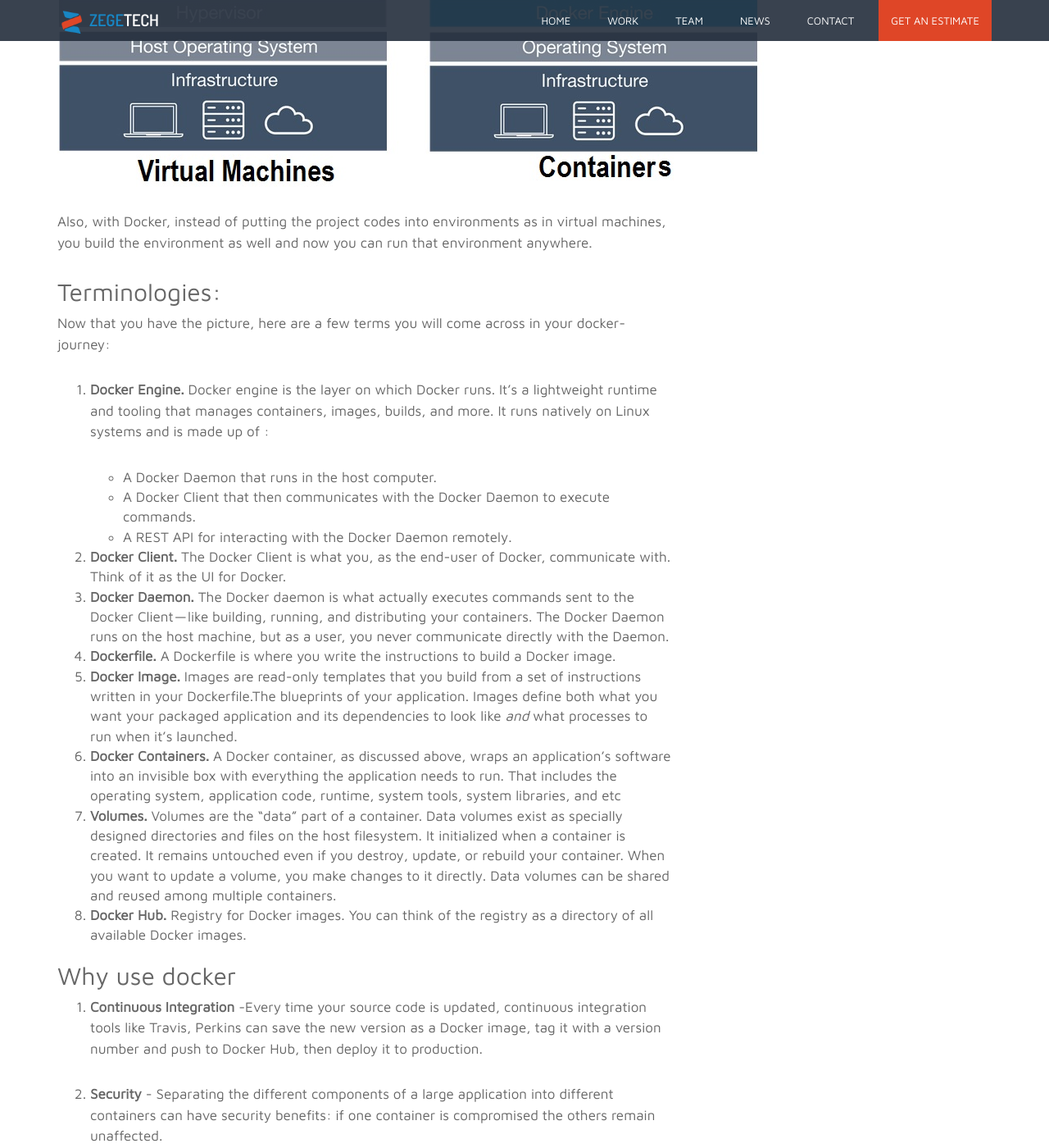
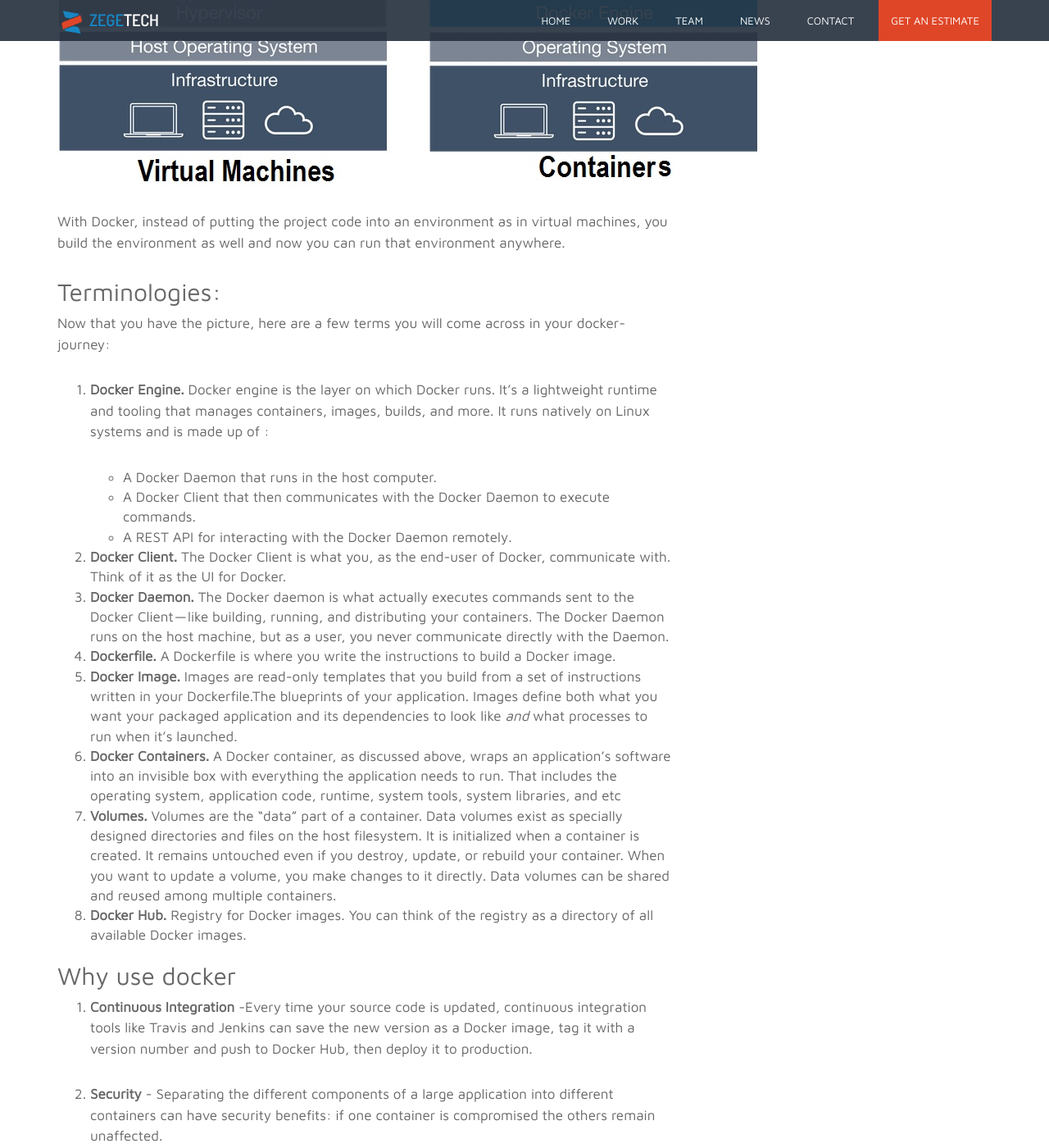
Before and after one commit to zegetech/zegetech.github.io, a Jekyll site: the page built from _posts/2018-10-29-what-and-why-docker.md, in a window 1280 px wide and 1400 px high, scrolled down 3270 px. Shown: the whole window at 82% size. Built offline with Jekyll 4.4.1, drawn with Linux system fonts in a browser that asks for light colours; some of the changed text lies outside the part shown.

Commit message:
[Fix] Spelling and grammatical errors

```diff
--- a/_posts/2018-10-29-what-and-why-docker.md
+++ b/_posts/2018-10-29-what-and-why-docker.md
@@ -37,7 +37,7 @@
 
 Provisioning scripts are scripts containing information that tells your environment what tools to download, setup and how to configure them.
 
-Dump your code into your machine. If it works, you know it's going to work the same way in any of similar environments i.e staging or production.
+Dump your code into your machine. If it works, you know it's going to work the same way in any similar environment i.e staging or production.
 
 
 **The hustle!!!**
@@ -77,7 +77,7 @@
 ![virtual-machine-vs-containers](/assets/images/blog/docker/Container-vs-VMs.jpg)
 {:class="img-responsive center"}
 
-Also, with Docker, instead of putting the project codes into environments as in virtual machines, you build the environment as well and now you can run that environment anywhere.
+With Docker, instead of putting the project code into an  environment as in virtual machines, you build the environment as well and now you can run that environment anywhere.
 
 ## Terminologies:
 
@@ -101,13 +101,13 @@
 6. **Docker Containers.**
     A Docker container, as discussed above, wraps an application’s software into an invisible box with everything the application needs to run. That includes the operating system, application code, runtime, system tools, system libraries, and etc
 7. **Volumes.**
-    Volumes are the “data” part of a container. Data volumes exist as specially designed directories and files on the host filesystem. It initialized when a container is created. It remains untouched even if you destroy, update, or rebuild your container. When you want to update a volume, you make changes to it directly. Data volumes can be shared and reused among multiple containers.
+    Volumes are the “data” part of a container. Data volumes exist as specially designed directories and files on the host filesystem. It is initialized when a container is created. It remains untouched even if you destroy, update, or rebuild your container. When you want to update a volume, you make changes to it directly. Data volumes can be shared and reused among multiple containers.
 8. **Docker Hub.**
     Registry for Docker images. You can think of the registry as a directory of all available Docker images.
 
 ## Why use docker
 
-1. **Continuous Integration** -Every time your source code is updated, continuous integration tools like Travis, Perkins can save the new version as a Docker image, tag it with a version number and push to Docker Hub, then deploy it to production.
+1. **Continuous Integration** -Every time your source code is updated, continuous integration tools like Travis and Jenkins can save the new version as a Docker image, tag it with a version number and push to Docker Hub, then deploy it to production.
 
 2. **Security** - Separating the different components of a large application into different containers can have security benefits: if one container is compromised the others remain unaffected.
 
```
Also changed, not shown: other parts of _posts/2018-10-29-what-and-why-docker.md (+3 -3 lines).
